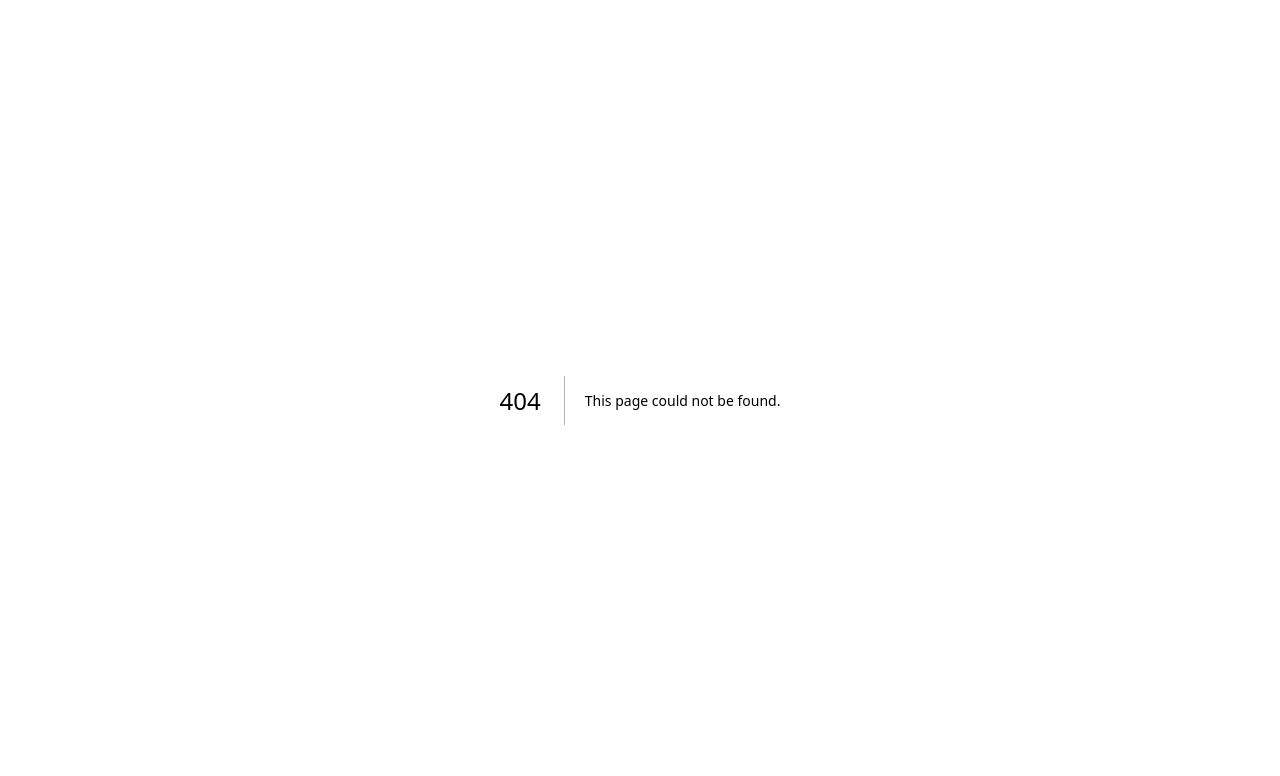
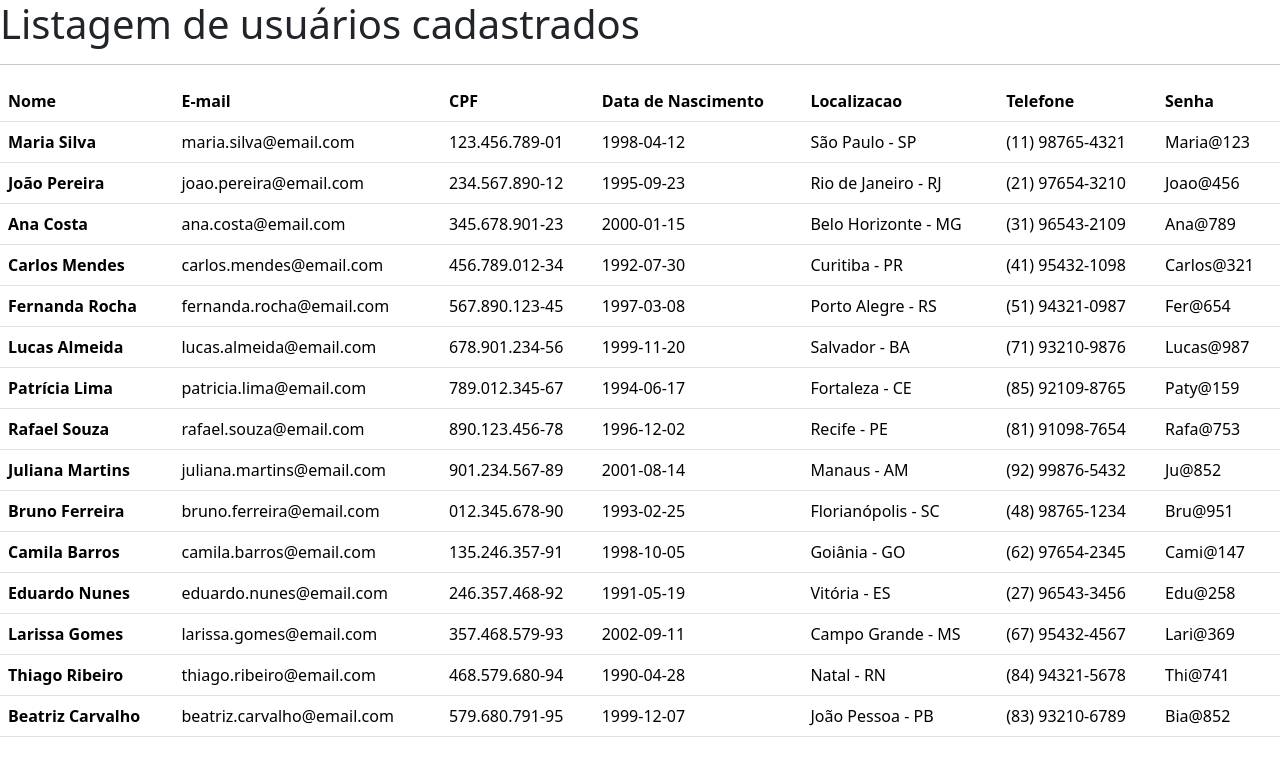
Before and after one commit to maria-gabriela18/pi-servicoja, a Next.js app: page /listagem_usuarios in a window 1280 px wide. Before the commit this address had no page. Shown: the top 776 px of the page. Built offline with nearby package versions, Linux system fonts and the light colour scheme.

Commit message:
adicionei a página de listagem de usuários
Adicionei a página de listagem de usuários que contém uma tabela com todos os usuários cadastros no site e possui informações como nome, email, senha, data de nascimento, localização, cpf e telefone

```diff
--- /dev/null
+++ b/app/listagem_usuarios/page.js
@@ -0,0 +1,186 @@
+function Listagem() {
+
+    const clientes = [
+        {
+            nome: "Maria Silva",
+            email: "maria.silva@email.com",
+            senha: "Maria@123",
+            dataNascimento: "1998-04-12",
+            localizacao: "São Paulo - SP",
+            cpf: "123.456.789-01",
+            telefone: "(11) 98765-4321"
+        },
+        {
+            nome: "João Pereira",
+            email: "joao.pereira@email.com",
+            senha: "Joao@456",
+            dataNascimento: "1995-09-23",
+            localizacao: "Rio de Janeiro - RJ",
+            cpf: "234.567.890-12",
+            telefone: "(21) 97654-3210"
+        },
+        {
+            nome: "Ana Costa",
+            email: "ana.costa@email.com",
+            senha: "Ana@789",
+            dataNascimento: "2000-01-15",
+            localizacao: "Belo Horizonte - MG",
+            cpf: "345.678.901-23",
+            telefone: "(31) 96543-2109"
+        },
+        {
+            nome: "Carlos Mendes",
+            email: "carlos.mendes@email.com",
+            senha: "Carlos@321",
+            dataNascimento: "1992-07-30",
+            localizacao: "Curitiba - PR",
+            cpf: "456.789.012-34",
+            telefone: "(41) 95432-1098"
+        },
+        {
+            nome: "Fernanda Rocha",
+            email: "fernanda.rocha@email.com",
+            senha: "Fer@654",
+            dataNascimento: "1997-03-08",
+            localizacao: "Porto Alegre - RS",
+            cpf: "567.890.123-45",
+            telefone: "(51) 94321-0987"
+        },
+        {
+            nome: "Lucas Almeida",
+            email: "lucas.almeida@email.com",
+            senha: "Lucas@987",
+            dataNascimento: "1999-11-20",
+            localizacao: "Salvador - BA",
+            cpf: "678.901.234-56",
+            telefone: "(71) 93210-9876"
+        },
+        {
+            nome: "Patrícia Lima",
+            email: "patricia.lima@email.com",
+            senha: "Paty@159",
+            dataNascimento: "1994-06-17",
+            localizacao: "Fortaleza - CE",
+            cpf: "789.012.345-67",
+            telefone: "(85) 92109-8765"
+        },
+        {
+            nome: "Rafael Souza",
+            email: "rafael.souza@email.com",
+            senha: "Rafa@753",
+            dataNascimento: "1996-12-02",
+            localizacao: "Recife - PE",
+            cpf: "890.123.456-78",
+            telefone: "(81) 91098-7654"
+        },
+        {
+            nome: "Juliana Martins",
+            email: "juliana.martins@email.com",
+            senha: "Ju@852",
+            dataNascimento: "2001-08-14",
+            localizacao: "Manaus - AM",
+            cpf: "901.234.567-89",
+            telefone: "(92) 99876-5432"
+        },
+        {
+            nome: "Bruno Ferreira",
+            email: "bruno.ferreira@email.com",
+            senha: "Bru@951",
+            dataNascimento: "1993-02-25",
+            localizacao: "Florianópolis - SC",
+            cpf: "012.345.678-90",
+            telefone: "(48) 98765-1234"
+        },
+        {
+            nome: "Camila Barros",
+            email: "camila.barros@email.com",
+            senha: "Cami@147",
+            dataNascimento: "1998-10-05",
+            localizacao: "Goiânia - GO",
+            cpf: "135.246.357-91",
+            telefone: "(62) 97654-2345"
+        },
+        {
+            nome: "Eduardo Nunes",
+            email: "eduardo.nunes@email.com",
+            senha: "Edu@258",
+            dataNascimento: "1991-05-19",
+            localizacao: "Vitória - ES",
+            cpf: "246.357.468-92",
+            telefone: "(27) 96543-3456"
+        },
+        {
+            nome: "Larissa Gomes",
+            email: "larissa.gomes@email.com",
+            senha: "Lari@369",
+            dataNascimento: "2002-09-11",
+            localizacao: "Campo Grande - MS",
+            cpf: "357.468.579-93",
+            telefone: "(67) 95432-4567"
+        },
+        {
+            nome: "Thiago Ribeiro",
+            email: "thiago.ribeiro@email.com",
+            senha: "Thi@741",
+            dataNascimento: "1990-04-28",
+            localizacao: "Natal - RN",
+            cpf: "468.579.680-94",
+            telefone: "(84) 94321-5678"
+        },
+        {
+            nome: "Beatriz Carvalho",
+            email: "beatriz.carvalho@email.com",
+            senha: "Bia@852",
+            dataNascimento: "1999-12-07",
+            localizacao: "João Pessoa - PB",
+            cpf: "579.680.791-95",
+            telefone: "(83) 93210-6789"
+        }
+    ];
+
+    console.log(clientes);
+
+    return (
+        <div>
+            <h1> Listagem de usuários cadastrados </h1>
+            <hr />
+
+
+            <table class="table">
+                <thead>
+                    <tr>
+                        <th scope="col">Nome</th>
+                        <th scope="col">E-mail</th>
+                        <th scope="col">CPF</th>
+                        <th scope="col">Data de Nascimento</th>
+                        <th scope="col">Localizacao</th>
+                        <th scope="col">Telefone</th>
+                        <th scope="col">Senha</th>
+                    </tr>
+                </thead>
+
+                <tbody>
+
+                    {
+                        clientes.map(
+                            item => <tr>
+                                <th scope="row">{item.nome}</th>
+                                <td>{item.email}</td>
+                                <td>{item.cpf}</td>
+                                <td>{item.dataNascimento}</td>
+                                <td>{item.localizacao}</td>
+                                <td>{item.telefone}</td>
+                                <td>{item.senha}</td>
+                            </tr>
+                        )
+                    }
+
+
+                </tbody>
+            </table>
+
+        </div>
+    );
+}
+
+export default Listagem;
```
